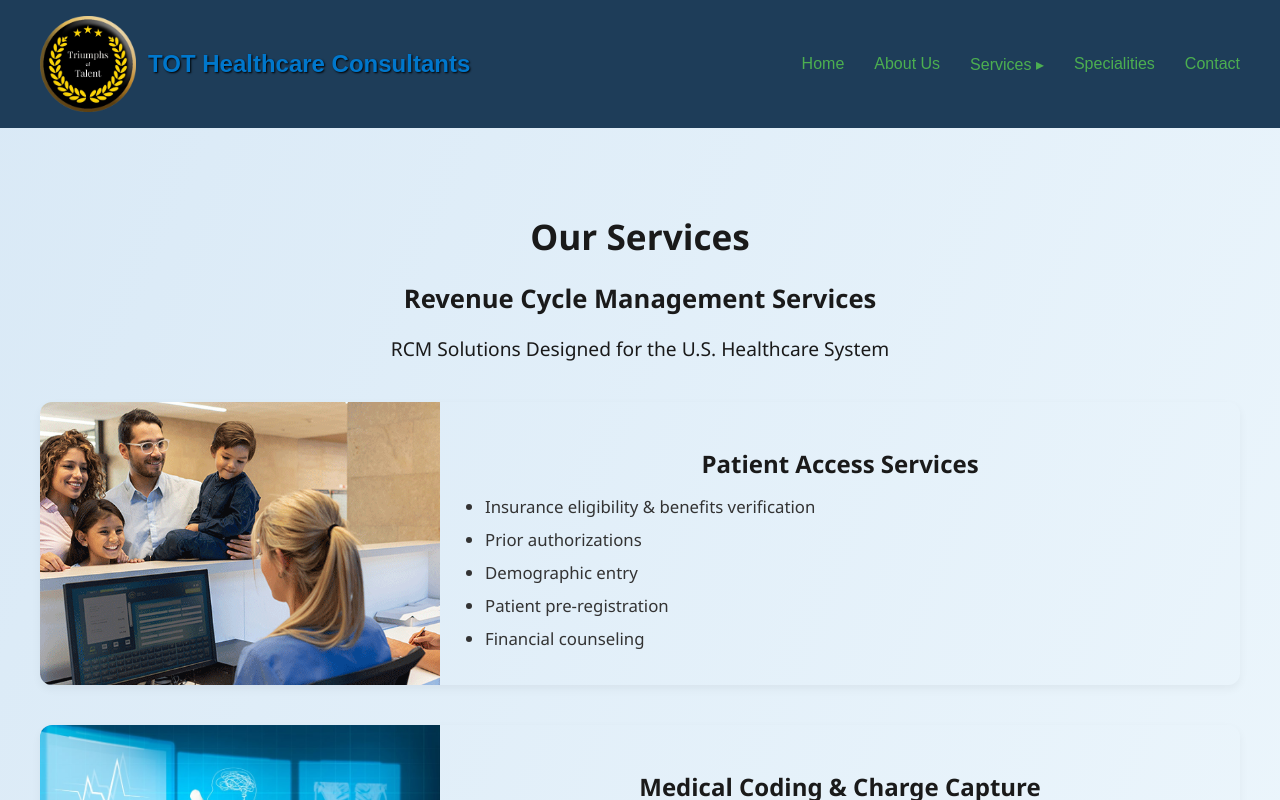
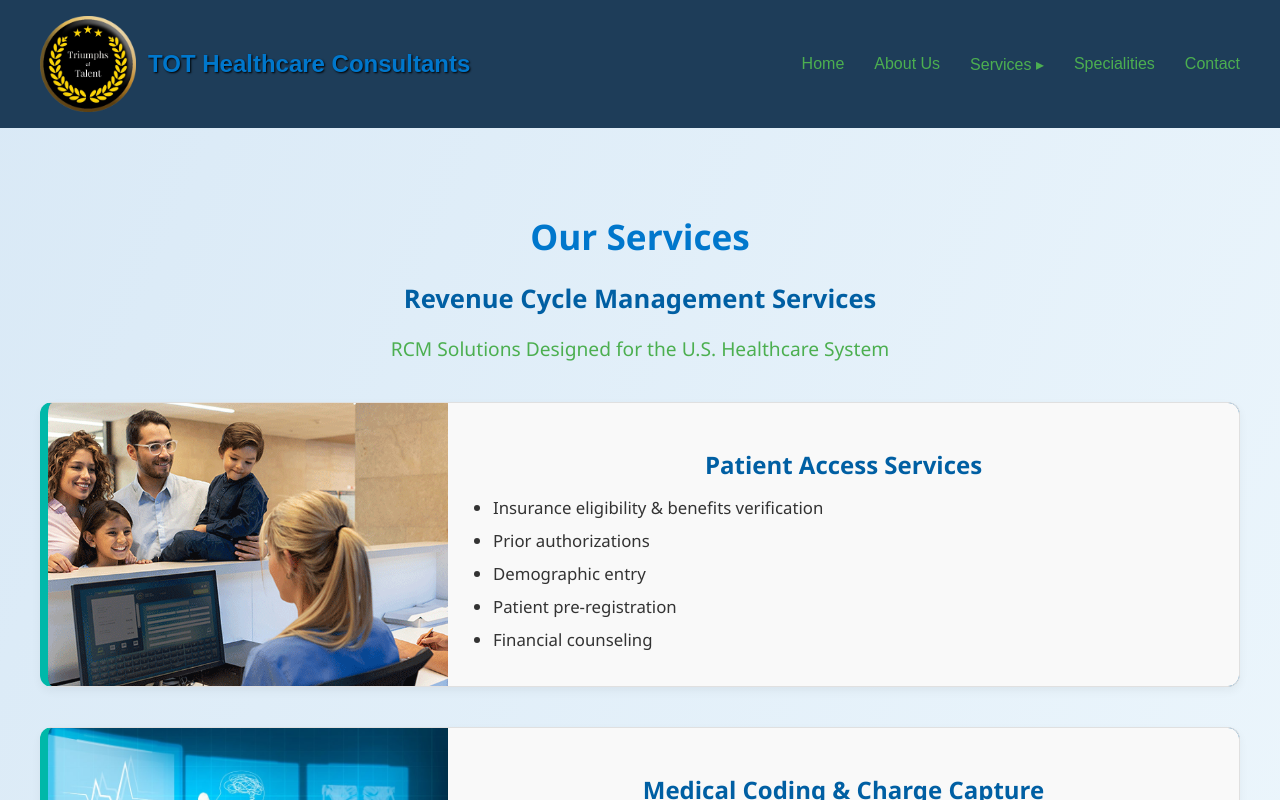
Before and after one commit to Shar1q-codes/TOT-final, a React (Create React App) app: page /services in a window 1280 px wide. Shown: the top 800 px of the page. Built offline with nearby package versions, Linux system fonts and the light colour scheme.

Commit message:
done coloring

```diff
--- a/src/components/Footer.jsx
+++ b/src/components/Footer.jsx
@@ -67,7 +67,11 @@ const Footer = () => {
           <p>Email: info@triumphsoftalent.com</p>
           <p>Phone: +1 (800) 123-4567</p>
           <div className="footer__socials">
-            <a href="a" aria-label="LinkedIn">
+            <a
+              href="https://www.linkedin.com/company/tot-healthcare-consultants/?viewAsMember=true"
+              aria-label="LinkedIn"
+              target="blank"
+            >
               LinkedIn
             </a>{" "}
             |
--- a/src/pages/About.css
+++ b/src/pages/About.css
@@ -2,7 +2,12 @@
 @import "../theme.css";
 
 .about-page {
-  background-color: var(--footer-bg); /* Soft page background */
+  background: linear-gradient(
+    135deg,
+    #f0faff 0%,
+    #e6f2ff 50%,
+    #ffffff 100%
+  ); /* Soft page background */
   padding: var(--padding-lg);
   max-width: 1100px;
   margin: 0 auto;
@@ -24,6 +29,7 @@
 }
 
 .about-intro h1,
+.about-intro h3,
 .about-mission h2,
 .value-card h3 {
   color: var(--primary-color);
@@ -94,4 +100,9 @@
     flex-direction: column;
     align-items: center;
   }
+
+  .value-card {
+    color: var(--text-color);
+    flex: none;
+  }
 }
--- a/src/pages/Home.css
+++ b/src/pages/Home.css
@@ -246,6 +246,7 @@
   display: flex;
   flex-wrap: wrap;
   justify-content: center;
+  align-items: center;
   gap: 20px;
 }
 .why-choose-us li {
@@ -274,9 +275,15 @@
   .why-choose-us ul {
     flex-direction: column;
   }
-  .quick-services li,
-  .why-choose-us li {
+  .quick-services li {
     width: 90%;
     max-width: none;
+    height: auto;
+    padding: 5px 10px;
+  }
+  .why-choose-us li {
+    align-items: center;
+    flex: 1 1 20px;
+    width: 50%;
   }
 }
--- a/src/pages/Programs.css
+++ b/src/pages/Programs.css
@@ -1,24 +1,6 @@
 /* src/pages/Programs.css */
 @import "../theme.css";
 
-.services-page h1 {
-  color: var(--color-primary);
-}
-.services-page h2 {
-  color: var(--color-secondary);
-}
-.services-page h3 {
-  color: var(--color-text-secondary);
-}
-
-.service-card {
-  background: var(--color-bg);
-  border-left: 4px solid var(--color-secondary);
-  border: 1px solid var(--color-border);
-}
-.service-card:hover {
-  box-shadow: 0 8px 16px rgba(0, 0, 0, 0.08);
-}
 .programs-page {
   padding: 60px 20px;
   max-width: 1100px;
--- a/src/pages/Services.css
+++ b/src/pages/Services.css
@@ -1,34 +1,15 @@
 /* src/pages/Services.css */
 @import "../theme.css";
 
-.services-page h1 {
-  color: var(--color-primary);
-}
-.services-page h2 {
-  color: var(--color-secondary);
-}
-.services-page h3 {
-  color: var(--color-text-secondary);
-}
-
-.service-card {
-  background: var(--color-bg);
-  border-left: 4px solid var(--color-secondary);
-  border: 1px solid var(--color-border);
-}
-.service-card:hover {
-  box-shadow: 0 8px 16px rgba(0, 0, 0, 0.08);
-}
 .services-page {
   padding: 60px 20px;
   max-width: 1200px;
   margin: auto;
   font-family: "Segoe UI", sans-serif;
-  color: #1a1a1a;
 }
 
 .services-page h1 {
-  color: #005b96;
+  color: var(--primary-color);
   text-align: center;
   margin-bottom: 20px;
   font-size: 2.2rem;
@@ -37,8 +18,8 @@
 .services-page h2 {
   text-align: center;
   font-size: 1.6rem;
-  color: #00b8a9;
   margin-bottom: 10px;
+  color: var(--secondary-color);
 }
 
 .services-page h3 {
@@ -46,7 +27,7 @@
   font-size: 1.2rem;
   font-weight: 500;
   margin-bottom: 40px;
-  color: #333;
+  color: var(--accent-color);
 }
 
 /* Service Cards Grid */
@@ -64,15 +45,15 @@
   border-radius: 12px;
   overflow: hidden;
   box-shadow: 0 4px 10px rgba(0, 0, 0, 0.05);
-  background-color: #ffffff;
-  border-left: 4px solid #00b8a9;
+  background-color: var(--secondary-color);
+  border-left: 8px solid #00b8a9;
   scroll-margin-top: 100px;
   transition: transform 0.3s ease, box-shadow 0.3s ease;
 }
 
 .service-card:hover {
   transform: translateY(-4px);
-  box-shadow: 0 8px 16px rgba(0, 0, 0, 0.08);
+  box-shadow: 0 8px 16px var(--accent-color);
 }
 
 /* Image Section */
@@ -97,10 +78,10 @@
 .service-content {
   flex: 2;
   padding: 25px;
+  background-color: var(--card-bg);
 }
 
 .service-content h2 {
-  color: #005b96;
   margin-bottom: 15px;
   font-size: 1.5rem;
 }
@@ -109,12 +90,12 @@
   list-style: disc;
   padding-left: 20px;
   margin: 0;
+  color: var(--text-color);
 }
 
 .service-content ul li {
   margin-bottom: 10px;
   font-size: 1.05rem;
-  color: #333;
 }
 
 /* Responsive Design */
```
